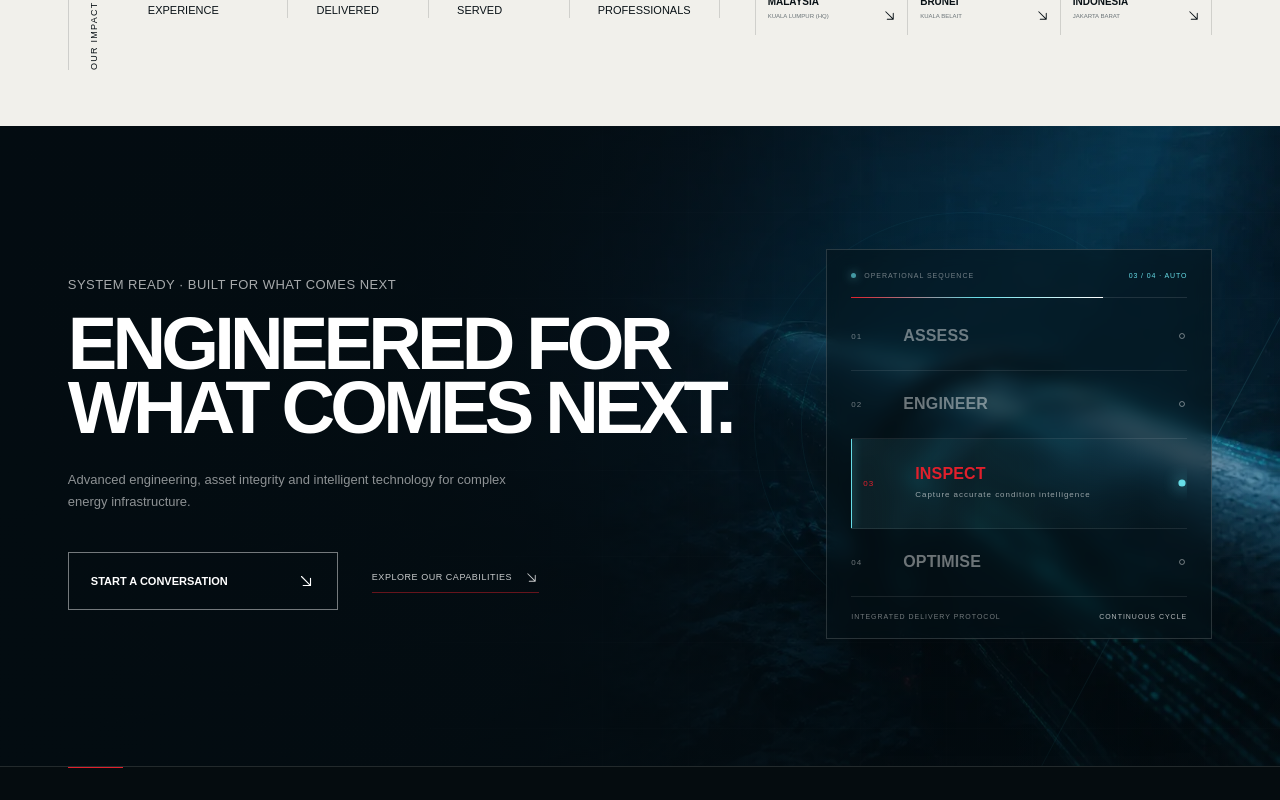
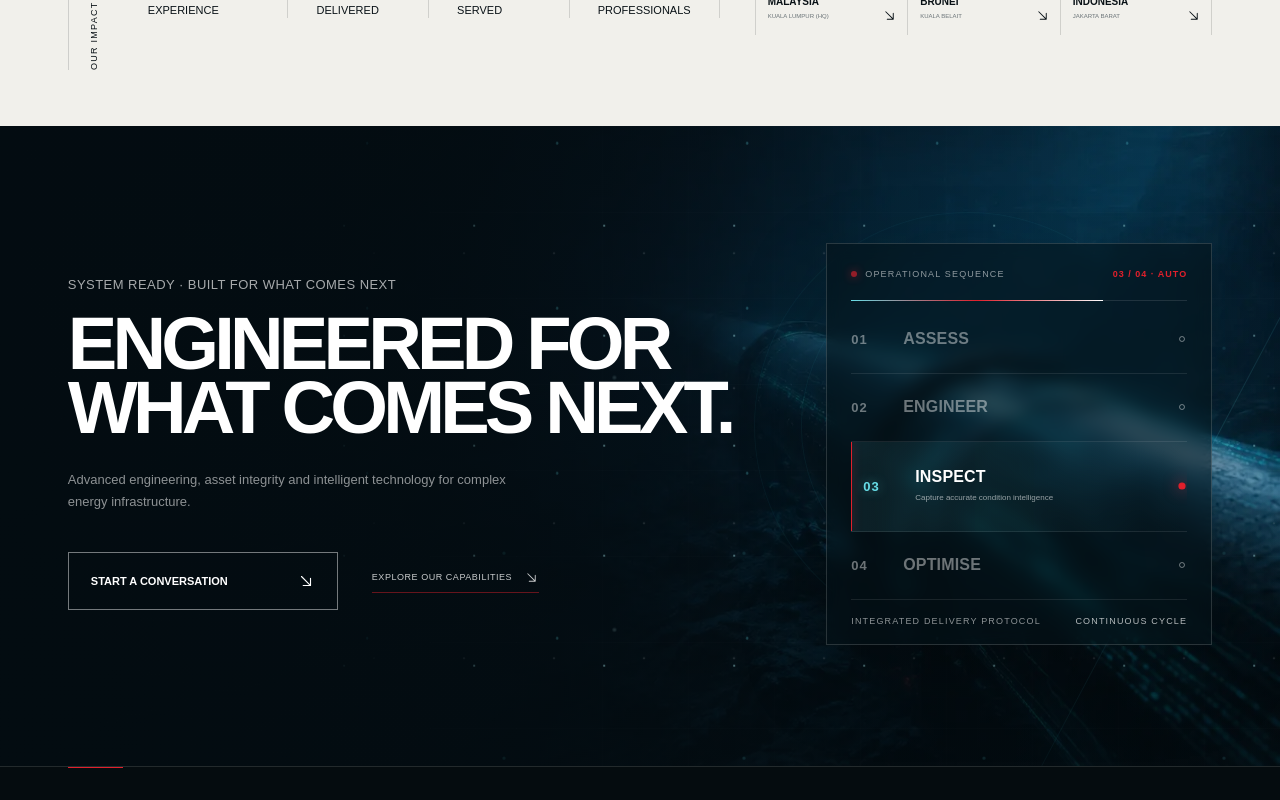
Before and after one commit to maizhakimm/rockoilgroup, a Next.js app: page / in a window 1280 px wide. Shown: the part 1300-2100 px from the top of the page. Built offline with nearby package versions, Linux system fonts and the light colour scheme.

Commit message:
Refine sequence hierarchy and add subsea particles

```diff
--- a/app/globals.css
+++ b/app/globals.css
@@ -169,8 +169,15 @@ h1 .muted > span { color:transparent; background:linear-gradient(100deg,#505a5e
 .closingGlow:before,.closingGlow:after { content:""; position:absolute; border:1px solid rgba(103,221,231,.07); border-radius:50%; }
 .closingGlow:before { inset:45px; }
 .closingGlow:after { inset:110px; }
+.closingParticles,.closingParticles:before,.closingParticles:after { position:absolute; inset:0; z-index:-1; content:""; pointer-events:none; background-repeat:repeat; will-change:transform; }
+.closingParticles { opacity:.46; background-image:radial-gradient(circle,rgba(178,244,248,.85) 0 1px,transparent 1.5px),radial-gradient(circle,rgba(103,221,231,.6) 0 1px,transparent 1.7px); background-size:130px 110px,190px 165px; background-position:12px 35px,75px 90px; mask-image:linear-gradient(90deg,transparent 23%,#000 48%,#000); animation:planktonRise 18s linear infinite; }
+.closingParticles:before { opacity:.45; background-image:radial-gradient(circle,rgba(255,255,255,.8) 0 .7px,transparent 1.3px),radial-gradient(circle,rgba(103,221,231,.65) 0 1.2px,transparent 2px); background-size:90px 135px,240px 205px; background-position:45px 15px,130px 75px; animation:planktonDrift 25s linear infinite; }
+.closingParticles:after { opacity:.32; background-image:radial-gradient(circle,rgba(205,252,255,.8) 0 1.4px,transparent 2.3px); background-size:285px 250px; background-position:170px 130px; animation:planktonNear 14s ease-in-out infinite alternate; filter:blur(.25px); }
 @keyframes closingScan { from { transform:translateX(-65vw) rotate(28deg); } to { transform:translateX(55vw) rotate(28deg); } }
 @keyframes closingPulse { 50% { transform:scale(1.08); opacity:.55; } }
+@keyframes planktonRise { from { transform:translate3d(0,8%,0); } to { transform:translate3d(22px,-12%,0); } }
+@keyframes planktonDrift { from { transform:translate3d(18px,12%,0); } to { transform:translate3d(-30px,-16%,0); } }
+@keyframes planktonNear { to { transform:translate3d(28px,-35px,0) scale(1.025); opacity:.55; } }
 .closingLead { position:relative; z-index:1; }
 .closing h2 { text-transform:uppercase; font-size:clamp(54px,5.8vw,92px); line-height:.86; letter-spacing:-.065em; margin:20px 0 30px; max-width:920px; }
 .closing h2 span { display:block; white-space:nowrap; }
@@ -182,16 +189,16 @@ h1 .muted > span { color:transparent; background:linear-gradient(100deg,#505a5e
 .textLink:hover { color:#fff; border-color:var(--red); }
 .textLink:hover svg { transform:translate(4px,4px); color:var(--red); }
 .operationSequence { position:relative; z-index:1; border:1px solid rgba(255,255,255,.15); background:rgba(5,18,23,.54); backdrop-filter:blur(8px); padding:22px 24px 18px; box-shadow:0 30px 80px rgba(0,0,0,.22); }
-.sequenceHeader,.sequenceStatus { display:flex; align-items:center; justify-content:space-between; text-transform:uppercase; font-size:7px; letter-spacing:.14em; color:rgba(255,255,255,.44); }
+.sequenceHeader,.sequenceStatus { display:flex; align-items:center; justify-content:space-between; text-transform:uppercase; font-size:9px; letter-spacing:.13em; color:rgba(255,255,255,.55); }
 .sequenceHeader span { display:flex; align-items:center; gap:8px; }
-.sequenceHeader span i { width:5px; height:5px; border-radius:50%; background:#67dde7; box-shadow:0 0 10px #67dde7; animation:statusBlink 1.8s ease-in-out infinite; }
-.sequenceHeader button { padding:0; border:0; color:#67dde7; background:transparent; font-size:7px; letter-spacing:.12em; text-transform:uppercase; cursor:pointer; }
+.sequenceHeader span i { width:6px; height:6px; border-radius:50%; background:var(--red); box-shadow:0 0 10px rgba(225,32,44,.9); animation:statusBlink 1.8s ease-in-out infinite; }
+.sequenceHeader button { padding:3px 0; border:0; color:var(--red); background:transparent; font-size:9px; font-weight:600; letter-spacing:.11em; text-transform:uppercase; cursor:pointer; }
 .sequenceHeader button:hover,.sequenceHeader button:focus-visible { color:#fff; outline:none; }
 .sequenceTrack { height:1px; margin:18px 0 5px; background:rgba(255,255,255,.11); overflow:hidden; }
-.sequenceProgress { display:block; height:1px; background:linear-gradient(90deg,var(--red),#67dde7,#fff); box-shadow:0 0 9px #67dde7; transition:width .6s cubic-bezier(.2,.8,.2,1); }
+.sequenceProgress { display:block; height:1px; background:linear-gradient(90deg,#67dde7,var(--red),#fff); box-shadow:0 0 9px rgba(225,32,44,.7); transition:width .6s cubic-bezier(.2,.8,.2,1); }
 .sequenceStep { width:100%; min-height:68px; padding:0; display:grid; grid-template-columns:38px 1fr 8px; gap:14px; align-items:center; text-align:left; border:0; border-bottom:1px solid rgba(255,255,255,.09); color:rgba(255,255,255,.42); background:transparent; cursor:pointer; transition:min-height .45s,background .4s,color .35s,padding .45s; position:relative; overflow:hidden; }
-.sequenceStep:before { content:""; position:absolute; left:0; top:0; bottom:0; width:1px; background:#67dde7; transform:scaleY(0); transition:transform .35s; box-shadow:0 0 10px #67dde7; }
-.sequenceStep > span { font-size:8px; letter-spacing:.12em; color:inherit; }
+.sequenceStep:before { content:""; position:absolute; left:0; top:0; bottom:0; width:1px; background:var(--red); transform:scaleY(0); transition:transform .35s; box-shadow:0 0 10px rgba(225,32,44,.85); }
+.sequenceStep > span:first-child { font-size:13px; font-weight:600; letter-spacing:.08em; color:inherit; }
 .sequenceStep strong { display:block; text-transform:uppercase; font-size:16px; letter-spacing:.01em; color:inherit; transition:color .3s; }
 .sequenceStepCopy { display:block; }
 .sequenceStep small { display:block; max-height:0; opacity:0; overflow:hidden; margin-top:0; font-size:8px; line-height:1.45; color:rgba(255,255,255,.58); transform:translateY(5px); transition:max-height .4s,opacity .35s,transform .4s,margin .4s; }
@@ -199,9 +206,9 @@ h1 .muted > span { color:transparent; background:linear-gradient(100deg,#505a5e
 .sequenceStep:hover,.sequenceStep:focus-visible { color:rgba(255,255,255,.72); outline:none; }
 .sequenceStep.isActive { min-height:90px; padding-left:12px; color:#fff; background:linear-gradient(90deg,rgba(103,221,231,.09),transparent); }
 .sequenceStep.isActive:before { transform:scaleY(1); }
-.sequenceStep.isActive > span { color:var(--red); }
+.sequenceStep.isActive > span:first-child { color:#67dde7; text-shadow:0 0 12px rgba(103,221,231,.45); }
 .sequenceStep.isActive small { max-height:28px; opacity:1; transform:translateY(0); margin-top:6px; }
-.sequenceStep.isActive > i { color:#67dde7; background:#67dde7; box-shadow:0 0 12px #67dde7; transform:scale(1.2); }
+.sequenceStep.isActive > i { color:var(--red); background:var(--red); box-shadow:0 0 12px rgba(225,32,44,.9); transform:scale(1.2); }
 .sequenceStatus { padding-top:16px; }
 .sequenceStatus span:last-child { color:rgba(255,255,255,.7); }
 @keyframes statusBlink { 50% { opacity:.28; } }
@@ -300,4 +307,4 @@ h1 .muted > span { color:transparent; background:linear-gradient(100deg,#505a5e
   .footerContact a { font-size:11px; }
   .footerBottom { grid-template-columns:1fr; gap:10px; margin-top:15px; }
 }
-@media (prefers-reduced-motion:reduce) { html { scroll-behavior:auto; } * { transition:none !important; animation:none !important; } .scanSignal,.scanPacket { display:none; } }
+@media (prefers-reduced-motion:reduce) { html { scroll-behavior:auto; } * { transition:none !important; animation:none !important; } .scanSignal,.scanPacket,.closingParticles { display:none; } }
--- a/app/page.tsx
+++ b/app/page.tsx
@@ -108,6 +108,7 @@ export default function Home() {
         <div className="closingShade" aria-hidden="true" />
         <div className="closingGrid" aria-hidden="true" />
         <div className="closingGlow" aria-hidden="true" />
+        <div className="closingParticles" aria-hidden="true" />
 
         <div className="closingLead">
           <p className="eyebrow">System ready · Built for what comes next</p>
```
